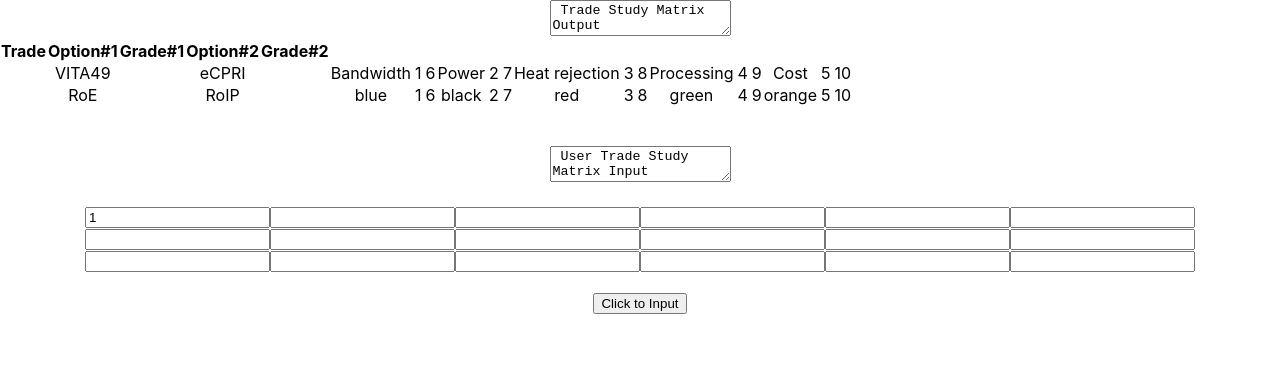
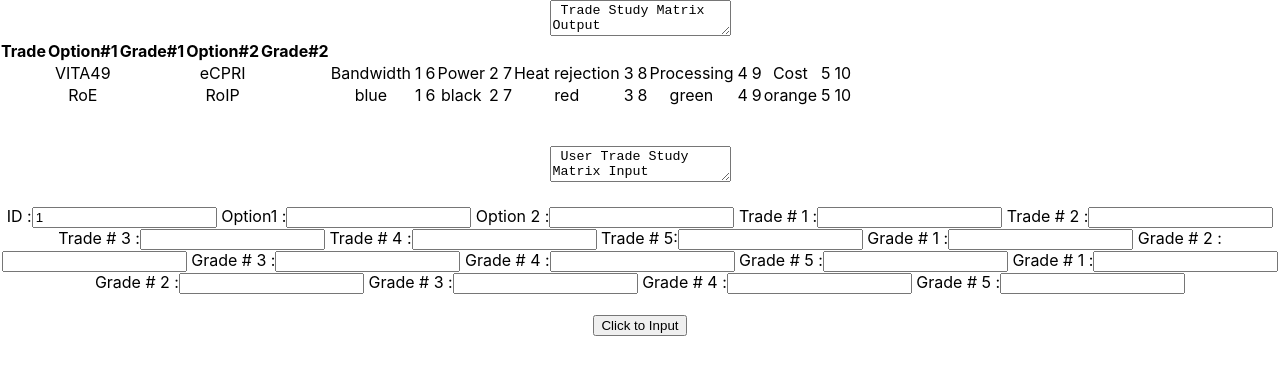
Before and after one commit to Espantalho2017/flatiron-phase-2-project, a React (Create React App) app: page / in a window 1280 px wide. Shown: the top 374 px of the page. Built offline with nearby package versions, Linux system fonts and the light colour scheme; data requests are answered from the project's data file.

Commit message:
TradesForm adds input table labels

```diff
--- a/src/DisplayTrade.js
+++ b/src/DisplayTrade.js
@@ -27,7 +27,6 @@
   const grade1Total = 0
   const grade2Total = 0
 
-
   return (
     <div className="App">
 
@@ -44,6 +43,8 @@
 
 
 {/* I am trying to output the option names and Total Grades within table */}
+
+
 
         {data.map((item, index) => (
           <tr key={index}>
--- a/src/TradesForm.js
+++ b/src/TradesForm.js
@@ -56,114 +56,169 @@
             <br />
 
         {/* unknown what to do to advance id input into array in db */}
+
+        <label> ID :
         <input
             type="text"
             id="id"
             value={formData.id}
             onChange={handleChange}
           />
+        </label>
+
+        <label> Option1 :
           <input
             type="text"
             id="option1"
             value={formData.option1}
             onChange={handleChange}
           />
+        </label>
+
+        <label> Option 2 :
           <input
             type="text"
             id="option2"
             value={formData.option2}
             onChange={handleChange}
           />
+        </label>
+
+        <label> Trade # 1 :
           <input
             type="text"
             id="trade1"
             value={formData.trade1}
             onChange={handleChange}
           />
+        </label>
+
+        <label> Trade # 2 :
           <input
             type="text"
             id="trade2"
             value={formData.trade2}
             onChange={handleChange}
           />
+        </label>
+
+        <label> Trade # 3 :
           <input
             type="text"
             id="trade3"
             value={formData.trade3}
             onChange={handleChange}
           />
+        </label>
+
+        <label> Trade # 4 :
           <input
             type="text"
             id="trade4"
             value={formData.trade4}
             onChange={handleChange}
           />
+        </label>
+
+        <label> Trade # 5:
           <input
             type="text"
             id="trade5"
             value={formData.trade5}
             onChange={handleChange}
           />
+        </label>
+
+        <label> Grade # 1 :
           <input
             type="text"
             id="option1Trade1Grade"
             value={formData.option1Trade1Grade}
             onChange={handleChange}
           />
+        </label>
+
+        <label> Grade # 2 :
           <input
             type="text"
             id="option1Trade2Grade"
             value={formData.option1Trade2Grade}
             onChange={handleChange}
           />
+        </label>
+
+        <label> Grade # 3 :
           <input
             type="text"
             id="option1Trade3Grade"
             value={formData.option1Trade3Grade}
             onChange={handleChange}
           />
+        </label>
+
+        <label> Grade # 4 :
           <input
             type="text"
             id="option1Trade4Grade"
             value={formData.option1Trade4Grade}
             onChange={handleChange}
           />
+        </label>
+
+        <label> Grade # 5 :
           <input
             type="text"
             id="option1Trade5Grade"
             value={formData.option1Trade5Grade}
             onChange={handleChange}
           />
+        </label>
+
+        <label> Grade # 1 :
           <input
             type="text"
             id="option2Trade1Grade"
             value={formData.option2Trade1Grade}
             onChange={handleChange}
           />
+        </label>
+
+        <label> Grade # 2 :
           <input
             type="text"
             id="option2Trade2Grade"
             value={formData.option2Trade2Grade}
             onChange={handleChange}
           />
+        </label>
+
+        <label> Grade # 3 :
           <input
             type="text"
             id="option2Trade3Grade"
             value={formData.option2Trade3Grade}
             onChange={handleChange}
           />
+        </label>
+
+        <label> Grade # 4 :
           <input
             type="text"
             id="option2Trade4Grade"
             value={formData.option2Trade4Grade}
             onChange={handleChange}
           />
+        </label>
+
+        <label> Grade # 5 :
           <input
             type="text"
             id="option2Trade5Grade"
             value={formData.option2Trade5Grade}
             onChange={handleChange}
           />
+        </label>
+
             <br />
             <br />
           <button>Click to Input</button>
```
